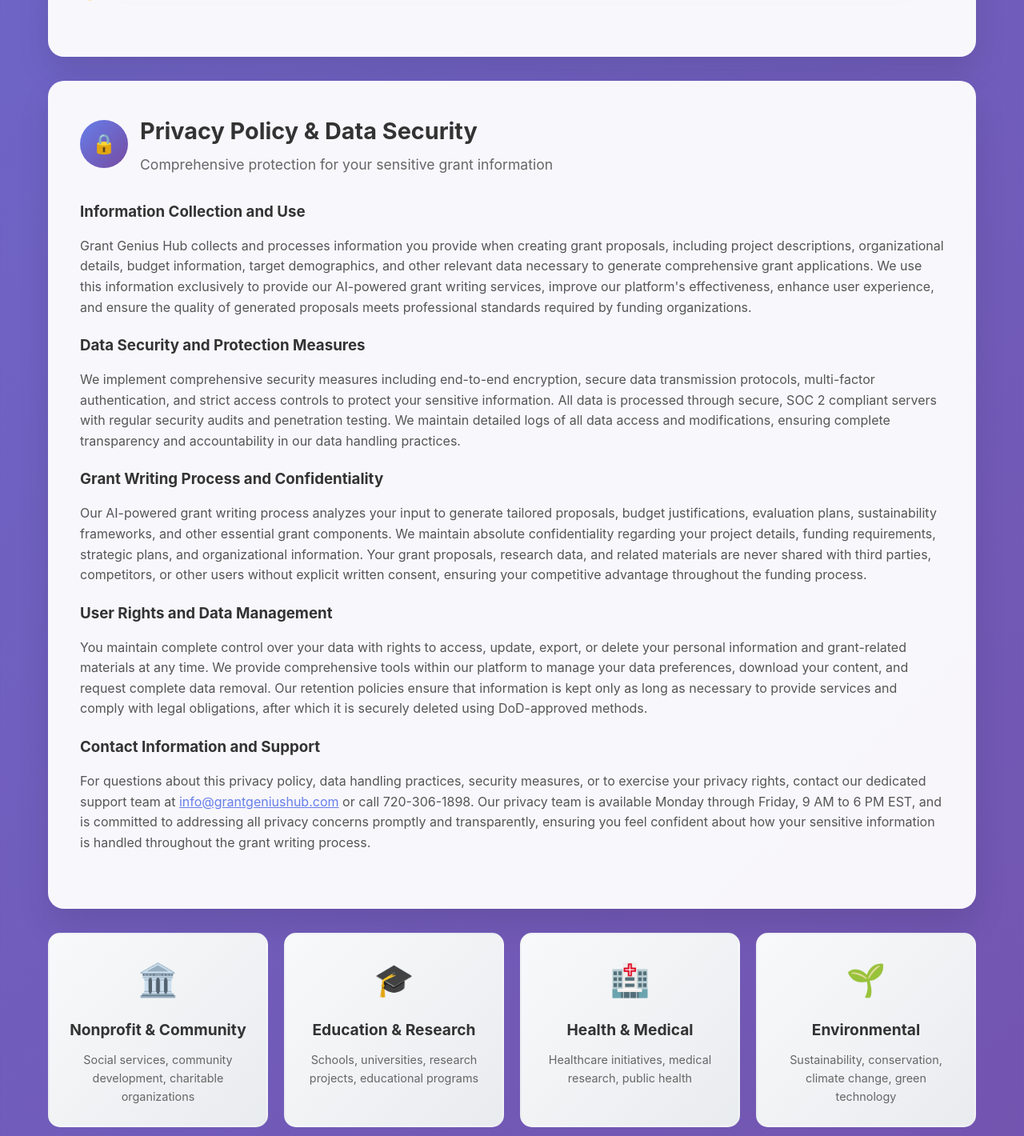
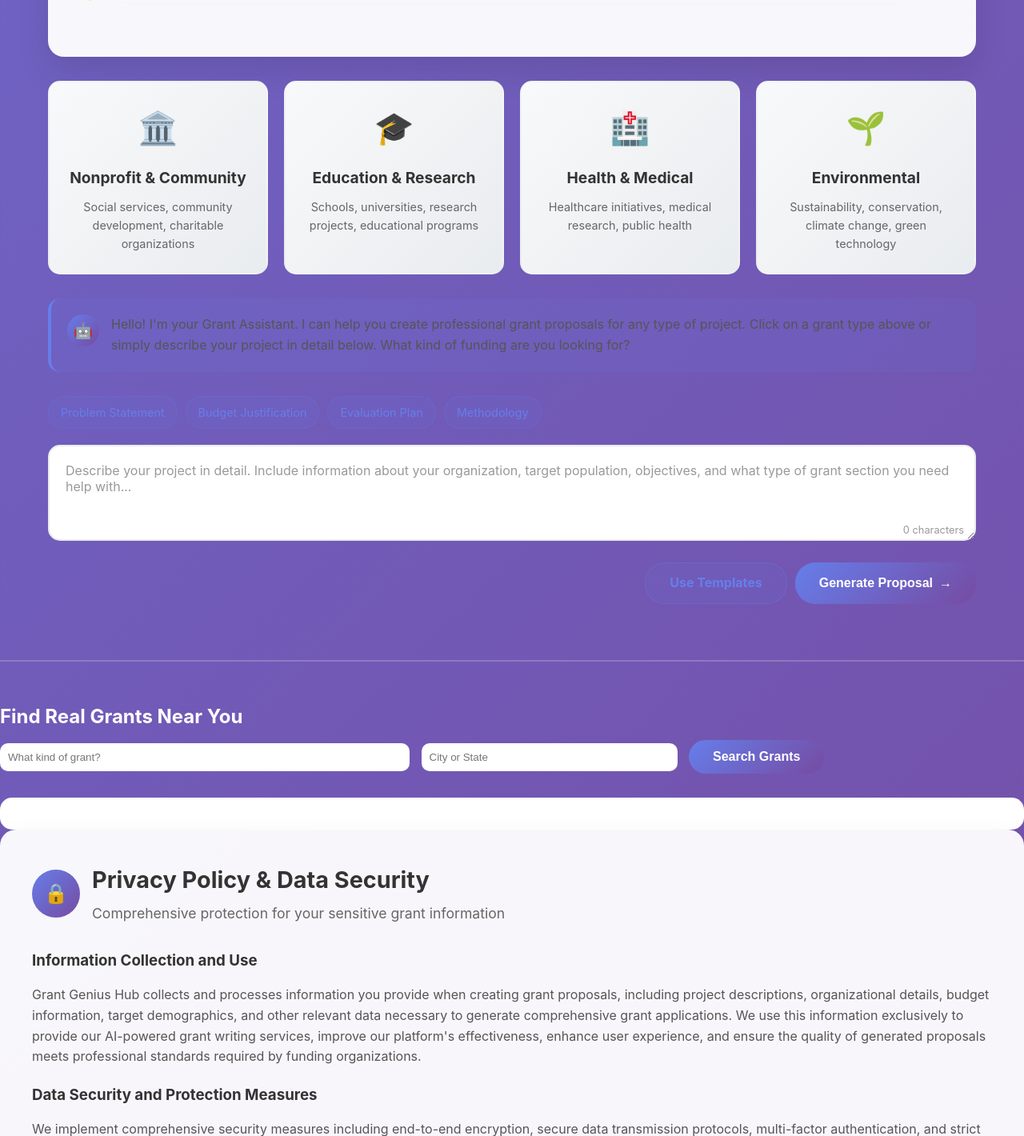
Before and after one commit to voycebutler18/GrantGenius-, a Flask app: page / in a window 1280 px wide. Shown: the part 4341-5761 px from the top of the page at 80% size. Run offline with Flask 3, Linux system fonts and the light colour scheme.

Commit message:
Update index.html

```diff
--- a/templates/index.html
+++ b/templates/index.html
@@ -814,42 +814,6 @@
         </div>
     </div>
 </div>
-        <div class="main-card">
-    <div class="assistant-header">
-        <div class="assistant-avatar">🔒</div>
-        <div class="assistant-info">
-            <h2>Privacy Policy & Data Security</h2>
-            <p>Comprehensive protection for your sensitive grant information</p>
-        </div>
-    </div>
-
-    <div style="margin-bottom: 30px;">
-        <h3 style="color: #333; margin-bottom: 15px;">Information Collection and Use</h3>
-        <p style="color: #555; line-height: 1.6; margin-bottom: 20px;">
-            Grant Genius Hub collects and processes information you provide when creating grant proposals, including project descriptions, organizational details, budget information, target demographics, and other relevant data necessary to generate comprehensive grant applications. We use this information exclusively to provide our AI-powered grant writing services, improve our platform's effectiveness, enhance user experience, and ensure the quality of generated proposals meets professional standards required by funding organizations.
-        </p>
-
-        <h3 style="color: #333; margin-bottom: 15px;">Data Security and Protection Measures</h3>
-        <p style="color: #555; line-height: 1.6; margin-bottom: 20px;">
-            We implement comprehensive security measures including end-to-end encryption, secure data transmission protocols, multi-factor authentication, and strict access controls to protect your sensitive information. All data is processed through secure, SOC 2 compliant servers with regular security audits and penetration testing. We maintain detailed logs of all data access and modifications, ensuring complete transparency and accountability in our data handling practices.
-        </p>
-
-        <h3 style="color: #333; margin-bottom: 15px;">Grant Writing Process and Confidentiality</h3>
-        <p style="color: #555; line-height: 1.6; margin-bottom: 20px;">
-            Our AI-powered grant writing process analyzes your input to generate tailored proposals, budget justifications, evaluation plans, sustainability frameworks, and other essential grant components. We maintain absolute confidentiality regarding your project details, funding requirements, strategic plans, and organizational information. Your grant proposals, research data, and related materials are never shared with third parties, competitors, or other users without explicit written consent, ensuring your competitive advantage throughout the funding process.
-        </p>
-
-        <h3 style="color: #333; margin-bottom: 15px;">User Rights and Data Management</h3>
-        <p style="color: #555; line-height: 1.6; margin-bottom: 20px;">
-            You maintain complete control over your data with rights to access, update, export, or delete your personal information and grant-related materials at any time. We provide comprehensive tools within our platform to manage your data preferences, download your content, and request complete data removal. Our retention policies ensure that information is kept only as long as necessary to provide services and comply with legal obligations, after which it is securely deleted using DoD-approved methods.
-        </p>
-
-        <h3 style="color: #333; margin-bottom: 15px;">Contact Information and Support</h3>
-        <p style="color: #555; line-height: 1.6;">
-            For questions about this privacy policy, data handling practices, security measures, or to exercise your privacy rights, contact our dedicated support team at <a href="mailto:info@grantgeniushub.com" style="color: #667eea;">info@grantgeniushub.com</a> or call 720-306-1898. Our privacy team is available Monday through Friday, 9 AM to 6 PM EST, and is committed to addressing all privacy concerns promptly and transparently, ensuring you feel confident about how your sensitive information is handled throughout the grant writing process.
-        </p>
-    </div>
-</div>
             <div class="categories">
                 <div class="category" onclick="selectCategory('nonprofit')">
                     <div class="category-icon">🏛️</div>
@@ -1025,35 +989,35 @@
     <div class="assistant-header">
         <div class="assistant-avatar">🔒</div>
         <div class="assistant-info">
-            <h2>Privacy Policy</h2>
-            <p>Your privacy and data security are our top priorities</p>
+            <h2>Privacy Policy & Data Security</h2>
+            <p>Comprehensive protection for your sensitive grant information</p>
         </div>
     </div>
 
     <div style="margin-bottom: 30px;">
         <h3 style="color: #333; margin-bottom: 15px;">Information Collection and Use</h3>
         <p style="color: #555; line-height: 1.6; margin-bottom: 20px;">
-            Grant Genius Hub collects information you provide when creating grant proposals, including project descriptions, organizational details, budget information, and other relevant data necessary to generate comprehensive grant applications. We use this information solely to provide our AI-powered grant writing services, improve our platform's effectiveness, and ensure the quality of generated proposals meets professional standards.
+            Grant Genius Hub collects and processes information you provide when creating grant proposals, including project descriptions, organizational details, budget information, target demographics, and other relevant data necessary to generate comprehensive grant applications. We use this information exclusively to provide our AI-powered grant writing services, improve our platform's effectiveness, enhance user experience, and ensure the quality of generated proposals meets professional standards required by funding organizations.
         </p>
 
-        <h3 style="color: #333; margin-bottom: 15px;">Data Security and Protection</h3>
+        <h3 style="color: #333; margin-bottom: 15px;">Data Security and Protection Measures</h3>
         <p style="color: #555; line-height: 1.6; margin-bottom: 20px;">
-            We implement industry-standard security measures including encryption, secure data transmission, and access controls to protect your sensitive information. All data is processed through secure servers, and we maintain strict protocols to prevent unauthorized access, alteration, or disclosure of your grant-related information. Our security measures are regularly updated to address emerging threats and ensure compliance with data protection regulations.
+            We implement comprehensive security measures including end-to-end encryption, secure data transmission protocols, multi-factor authentication, and strict access controls to protect your sensitive information. All data is processed through secure, SOC 2 compliant servers with regular security audits and penetration testing. We maintain detailed logs of all data access and modifications, ensuring complete transparency and accountability in our data handling practices.
         </p>
 
         <h3 style="color: #333; margin-bottom: 15px;">Grant Writing Process and Confidentiality</h3>
         <p style="color: #555; line-height: 1.6; margin-bottom: 20px;">
-            Our AI-powered grant writing process analyzes your input to generate tailored proposals, budget justifications, evaluation plans, and other grant components. We maintain strict confidentiality regarding your project details, funding requirements, and organizational information. Your grant proposals and related data are never shared with third parties without explicit consent, ensuring your competitive advantage in the funding process.
+            Our AI-powered grant writing process analyzes your input to generate tailored proposals, budget justifications, evaluation plans, sustainability frameworks, and other essential grant components. We maintain absolute confidentiality regarding your project details, funding requirements, strategic plans, and organizational information. Your grant proposals, research data, and related materials are never shared with third parties, competitors, or other users without explicit written consent, ensuring your competitive advantage throughout the funding process.
         </p>
 
         <h3 style="color: #333; margin-bottom: 15px;">User Rights and Data Management</h3>
         <p style="color: #555; line-height: 1.6; margin-bottom: 20px;">
-            You have the right to access, update, or delete your personal information and grant-related data at any time. We provide tools within our platform to manage your data preferences and can assist with data export or deletion requests. Our retention policies ensure that information is kept only as long as necessary to provide services and comply with legal obligations, after which it is securely deleted from our systems.
+            You maintain complete control over your data with rights to access, update, export, or delete your personal information and grant-related materials at any time. We provide comprehensive tools within our platform to manage your data preferences, download your content, and request complete data removal. Our retention policies ensure that information is kept only as long as necessary to provide services and comply with legal obligations, after which it is securely deleted using DoD-approved methods.
         </p>
 
         <h3 style="color: #333; margin-bottom: 15px;">Contact Information and Support</h3>
         <p style="color: #555; line-height: 1.6;">
-            For questions about this privacy policy, data handling practices, or to exercise your privacy rights, contact our support team at <a href="mailto:info@grantgeniushub.com" style="color: #667eea;">info@grantgeniushub.com</a> or call 720-306-1898. We are committed to addressing privacy concerns promptly and transparently, ensuring you feel confident about how your information is handled throughout the grant writing process.
+            For questions about this privacy policy, data handling practices, security measures, or to exercise your privacy rights, contact our dedicated support team at <a href="mailto:info@grantgeniushub.com" style="color: #667eea;">info@grantgeniushub.com</a> or call 720-306-1898. Our privacy team is available Monday through Friday, 9 AM to 6 PM EST, and is committed to addressing all privacy concerns promptly and transparently, ensuring you feel confident about how your sensitive information is handled throughout the grant writing process.
         </p>
     </div>
 </div>
```
